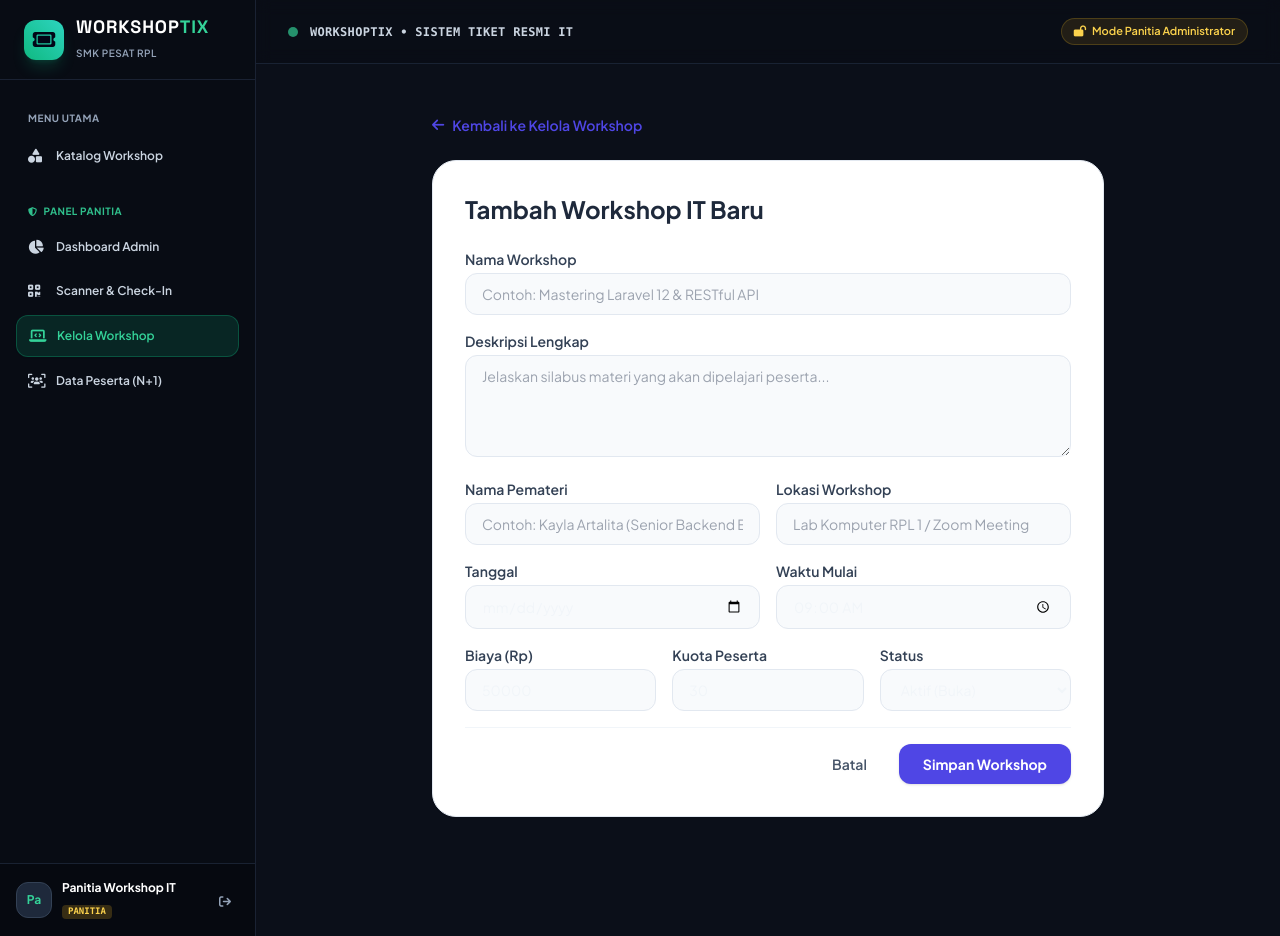
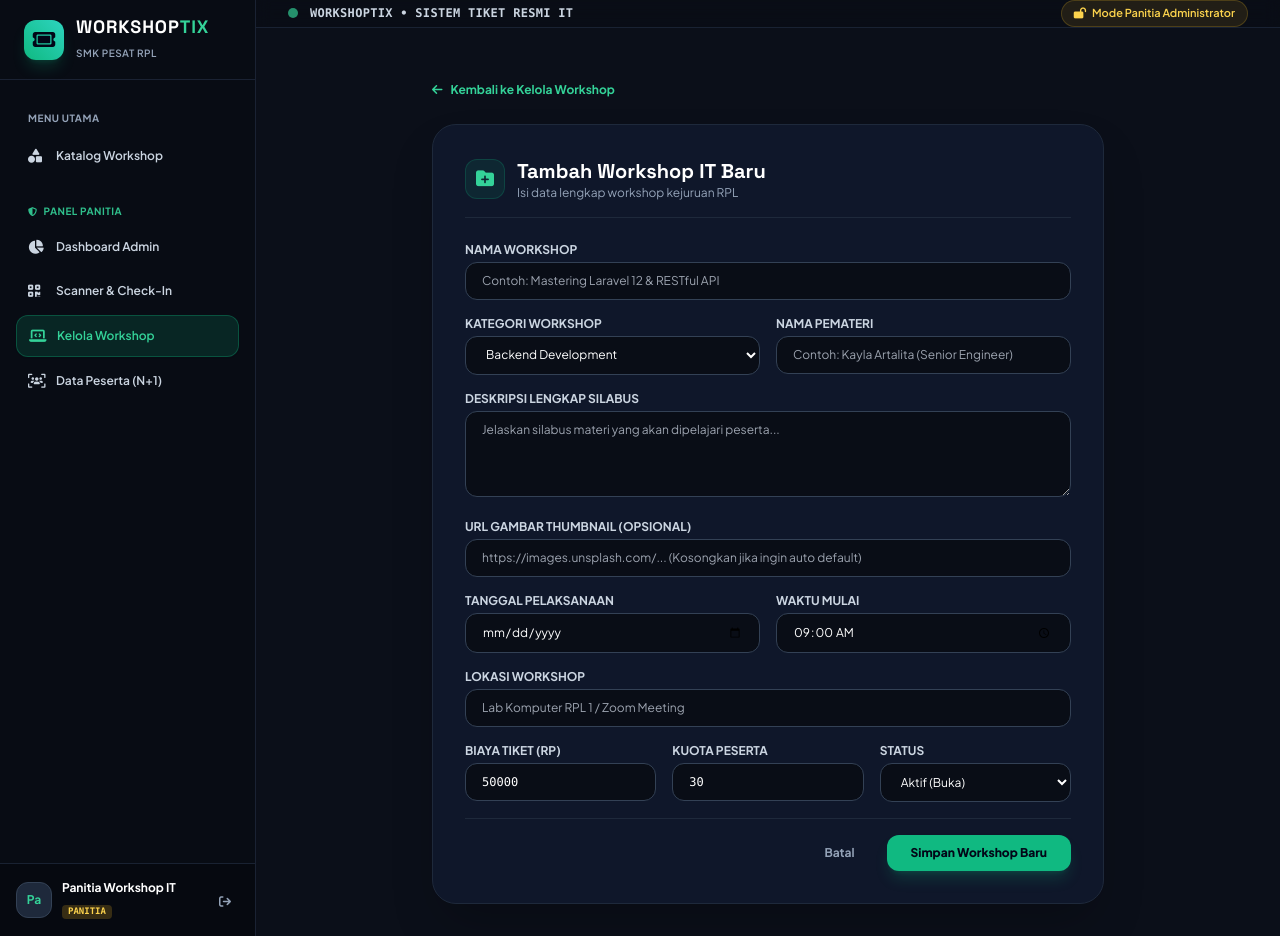
Before and after one commit to kaylaartalita15-cloud/workshop_tix, a Laravel app: page /panitia/workshops/create in a window 1280 px wide. Run offline with Laravel 12, Linux system fonts and the light colour scheme; a user stored in the database is signed in; data comes from the database, SQL or seed files in the repository; some libraries are stand-ins or nearby versions.

Commit message:
feat: complete full dark mode across all panitia admin pages

```diff
--- a/resources/views/panitia/workshops/create.blade.php
+++ b/resources/views/panitia/workshops/create.blade.php
@@ -4,86 +4,113 @@
 
 @section('content')
 <div class="max-w-2xl mx-auto space-y-6">
-    <a href="{{ route('panitia.workshops.index') }}" class="inline-flex items-center text-sm font-semibold text-indigo-600 hover:text-indigo-800 transition">
+    <a href="{{ route('panitia.workshops.index') }}" class="inline-flex items-center text-xs font-bold text-emerald-400 hover:text-emerald-300 transition">
         <i class="fa-solid fa-arrow-left mr-2"></i> Kembali ke Kelola Workshop
     </a>
 
-    <div class="bg-white rounded-3xl border border-slate-200 p-8 shadow-sm">
-        <h1 class="text-2xl font-bold text-slate-800 mb-6">Tambah Workshop IT Baru</h1>
+    <div class="bg-[#0f172a] rounded-3xl border border-slate-800 p-8 shadow-2xl">
+        <div class="flex items-center space-x-3 mb-6 border-b border-slate-800 pb-4">
+            <div class="w-10 h-10 rounded-xl bg-emerald-500/10 text-emerald-400 border border-emerald-500/20 flex items-center justify-center text-lg">
+                <i class="fa-solid fa-folder-plus"></i>
+            </div>
+            <div>
+                <h1 class="heading-font text-xl font-bold text-white">Tambah Workshop IT Baru</h1>
+                <p class="text-xs text-slate-400">Isi data lengkap workshop kejuruan RPL</p>
+            </div>
+        </div>
 
         <form action="{{ route('panitia.workshops.store') }}" method="POST" class="space-y-4">
             @csrf
             <div>
-                <label for="nama_workshop" class="block text-sm font-semibold text-slate-700 mb-1">Nama Workshop</label>
+                <label for="nama_workshop" class="block text-xs font-bold text-slate-300 uppercase mb-1">Nama Workshop</label>
                 <input type="text" name="nama_workshop" id="nama_workshop" required value="{{ old('nama_workshop') }}"
-                    class="w-full px-4 py-2.5 bg-slate-50 border border-slate-200 rounded-xl text-sm focus:ring-2 focus:ring-indigo-500 focus:bg-white focus:outline-none"
+                    class="w-full px-4 py-2.5 bg-[#090d16] border border-slate-700 rounded-xl text-xs text-white focus:border-emerald-500 focus:outline-none"
                     placeholder="Contoh: Mastering Laravel 12 & RESTful API">
-            </div>
-
-            <div>
-                <label for="deskripsi" class="block text-sm font-semibold text-slate-700 mb-1">Deskripsi Lengkap</label>
-                <textarea name="deskripsi" id="deskripsi" rows="4" required
-                    class="w-full px-4 py-2.5 bg-slate-50 border border-slate-200 rounded-xl text-sm focus:ring-2 focus:ring-indigo-500 focus:bg-white focus:outline-none"
-                    placeholder="Jelaskan silabus materi yang akan dipelajari peserta...">{{ old('deskripsi') }}</textarea>
             </div>
 
             <div class="grid grid-cols-1 sm:grid-cols-2 gap-4">
                 <div>
-                    <label for="pemateri" class="block text-sm font-semibold text-slate-700 mb-1">Nama Pemateri</label>
-                    <input type="text" name="pemateri" id="pemateri" required value="{{ old('pemateri') }}"
-                        class="w-full px-4 py-2.5 bg-slate-50 border border-slate-200 rounded-xl text-sm focus:ring-2 focus:ring-indigo-500 focus:bg-white focus:outline-none"
-                        placeholder="Contoh: Kayla Artalita (Senior Backend Eng)">
+                    <label for="kategori" class="block text-xs font-bold text-slate-300 uppercase mb-1">Kategori Workshop</label>
+                    <select name="kategori" id="kategori" required
+                        class="w-full px-4 py-2.5 bg-[#090d16] border border-slate-700 rounded-xl text-xs text-white focus:border-emerald-500 focus:outline-none">
+                        <option value="Backend Development" {{ old('kategori') === 'Backend Development' ? 'selected' : '' }}>Backend Development</option>
+                        <option value="UI/UX & Frontend" {{ old('kategori') === 'UI/UX & Frontend' ? 'selected' : '' }}>UI/UX & Frontend</option>
+                        <option value="DevOps & Cloud" {{ old('kategori') === 'DevOps & Cloud' ? 'selected' : '' }}>DevOps & Cloud</option>
+                        <option value="Cybersecurity" {{ old('kategori') === 'Cybersecurity' ? 'selected' : '' }}>Cybersecurity</option>
+                        <option value="Artificial Intelligence" {{ old('kategori') === 'Artificial Intelligence' ? 'selected' : '' }}>Artificial Intelligence</option>
+                    </select>
                 </div>
 
                 <div>
-                    <label for="lokasi" class="block text-sm font-semibold text-slate-700 mb-1">Lokasi Workshop</label>
-                    <input type="text" name="lokasi" id="lokasi" required value="{{ old('lokasi') }}"
-                        class="w-full px-4 py-2.5 bg-slate-50 border border-slate-200 rounded-xl text-sm focus:ring-2 focus:ring-indigo-500 focus:bg-white focus:outline-none"
-                        placeholder="Lab Komputer RPL 1 / Zoom Meeting">
+                    <label for="pemateri" class="block text-xs font-bold text-slate-300 uppercase mb-1">Nama Pemateri</label>
+                    <input type="text" name="pemateri" id="pemateri" required value="{{ old('pemateri') }}"
+                        class="w-full px-4 py-2.5 bg-[#090d16] border border-slate-700 rounded-xl text-xs text-white focus:border-emerald-500 focus:outline-none"
+                        placeholder="Contoh: Kayla Artalita (Senior Engineer)">
                 </div>
+            </div>
+
+            <div>
+                <label for="deskripsi" class="block text-xs font-bold text-slate-300 uppercase mb-1">Deskripsi Lengkap Silabus</label>
+                <textarea name="deskripsi" id="deskripsi" rows="4" required
+                    class="w-full px-4 py-2.5 bg-[#090d16] border border-slate-700 rounded-xl text-xs text-white focus:border-emerald-500 focus:outline-none"
+                    placeholder="Jelaskan silabus materi yang akan dipelajari peserta...">{{ old('deskripsi') }}</textarea>
+            </div>
+
+            <div>
+                <label for="gambar" class="block text-xs font-bold text-slate-300 uppercase mb-1">URL Gambar Thumbnail (Opsional)</label>
+                <input type="url" name="gambar" id="gambar" value="{{ old('gambar') }}"
+                    class="w-full px-4 py-2.5 bg-[#090d16] border border-slate-700 rounded-xl text-xs text-white focus:border-emerald-500 focus:outline-none"
+                    placeholder="https://images.unsplash.com/... (Kosongkan jika ingin auto default)">
             </div>
 
             <div class="grid grid-cols-1 sm:grid-cols-2 gap-4">
                 <div>
-                    <label for="tanggal" class="block text-sm font-semibold text-slate-700 mb-1">Tanggal</label>
+                    <label for="tanggal" class="block text-xs font-bold text-slate-300 uppercase mb-1">Tanggal Pelaksanaan</label>
                     <input type="date" name="tanggal" id="tanggal" required value="{{ old('tanggal') }}"
-                        class="w-full px-4 py-2.5 bg-slate-50 border border-slate-200 rounded-xl text-sm focus:ring-2 focus:ring-indigo-500 focus:bg-white focus:outline-none">
+                        class="w-full px-4 py-2.5 bg-[#090d16] border border-slate-700 rounded-xl text-xs text-white focus:border-emerald-500 focus:outline-none">
                 </div>
 
                 <div>
-                    <label for="waktu" class="block text-sm font-semibold text-slate-700 mb-1">Waktu Mulai</label>
+                    <label for="waktu" class="block text-xs font-bold text-slate-300 uppercase mb-1">Waktu Mulai</label>
                     <input type="time" name="waktu" id="waktu" required value="{{ old('waktu', '09:00') }}"
-                        class="w-full px-4 py-2.5 bg-slate-50 border border-slate-200 rounded-xl text-sm focus:ring-2 focus:ring-indigo-500 focus:bg-white focus:outline-none">
+                        class="w-full px-4 py-2.5 bg-[#090d16] border border-slate-700 rounded-xl text-xs text-white focus:border-emerald-500 focus:outline-none">
                 </div>
+            </div>
+
+            <div>
+                <label for="lokasi" class="block text-xs font-bold text-slate-300 uppercase mb-1">Lokasi Workshop</label>
+                <input type="text" name="lokasi" id="lokasi" required value="{{ old('lokasi') }}"
+                    class="w-full px-4 py-2.5 bg-[#090d16] border border-slate-700 rounded-xl text-xs text-white focus:border-emerald-500 focus:outline-none"
+                    placeholder="Lab Komputer RPL 1 / Zoom Meeting">
             </div>
 
             <div class="grid grid-cols-1 sm:grid-cols-3 gap-4">
                 <div>
-                    <label for="harga" class="block text-sm font-semibold text-slate-700 mb-1">Biaya (Rp)</label>
+                    <label for="harga" class="block text-xs font-bold text-slate-300 uppercase mb-1">Biaya Tiket (Rp)</label>
                     <input type="number" name="harga" id="harga" min="0" required value="{{ old('harga', '50000') }}"
-                        class="w-full px-4 py-2.5 bg-slate-50 border border-slate-200 rounded-xl text-sm focus:ring-2 focus:ring-indigo-500 focus:bg-white focus:outline-none">
+                        class="w-full px-4 py-2.5 bg-[#090d16] border border-slate-700 rounded-xl text-xs text-white font-mono focus:border-emerald-500 focus:outline-none">
                 </div>
 
                 <div>
-                    <label for="kuota" class="block text-sm font-semibold text-slate-700 mb-1">Kuota Peserta</label>
+                    <label for="kuota" class="block text-xs font-bold text-slate-300 uppercase mb-1">Kuota Peserta</label>
                     <input type="number" name="kuota" id="kuota" min="1" required value="{{ old('kuota', '30') }}"
-                        class="w-full px-4 py-2.5 bg-slate-50 border border-slate-200 rounded-xl text-sm focus:ring-2 focus:ring-indigo-500 focus:bg-white focus:outline-none">
+                        class="w-full px-4 py-2.5 bg-[#090d16] border border-slate-700 rounded-xl text-xs text-white font-mono focus:border-emerald-500 focus:outline-none">
                 </div>
 
                 <div>
-                    <label for="status" class="block text-sm font-semibold text-slate-700 mb-1">Status</label>
+                    <label for="status" class="block text-xs font-bold text-slate-300 uppercase mb-1">Status</label>
                     <select name="status" id="status" required
-                        class="w-full px-4 py-2.5 bg-slate-50 border border-slate-200 rounded-xl text-sm focus:ring-2 focus:ring-indigo-500 focus:bg-white focus:outline-none">
+                        class="w-full px-4 py-2.5 bg-[#090d16] border border-slate-700 rounded-xl text-xs text-white focus:border-emerald-500 focus:outline-none">
                         <option value="aktif" {{ old('status') === 'aktif' ? 'selected' : '' }}>Aktif (Buka)</option>
                         <option value="tutup" {{ old('status') === 'tutup' ? 'selected' : '' }}>Tutup</option>
                     </select>
                 </div>
             </div>
 
-            <div class="pt-4 border-t border-slate-100 flex justify-end gap-3">
-                <a href="{{ route('panitia.workshops.index') }}" class="px-5 py-2.5 text-slate-600 font-semibold text-sm hover:bg-slate-100 rounded-xl transition">Batal</a>
-                <button type="submit" class="bg-indigo-600 hover:bg-indigo-700 text-white font-bold text-sm px-6 py-2.5 rounded-xl transition shadow">
-                    Simpan Workshop
+            <div class="pt-4 border-t border-slate-800 flex justify-end gap-3">
+                <a href="{{ route('panitia.workshops.index') }}" class="px-5 py-2.5 text-slate-400 font-bold text-xs hover:text-white rounded-xl transition">Batal</a>
+                <button type="submit" class="bg-emerald-500 hover:bg-emerald-400 text-slate-950 font-black text-xs px-6 py-2.5 rounded-xl transition shadow-lg shadow-emerald-500/20">
+                    Simpan Workshop Baru
                 </button>
             </div>
         </form>
```
Also changed, not shown: resources/views/panitia/workshops/edit.blade.php (+56 -30 lines), resources/views/panitia/workshops/index.blade.php (+43 -32 lines).
